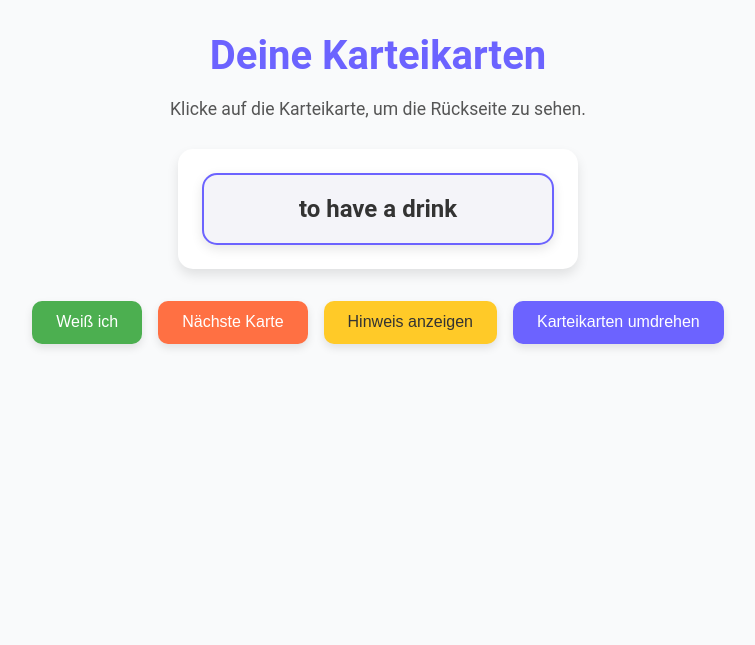
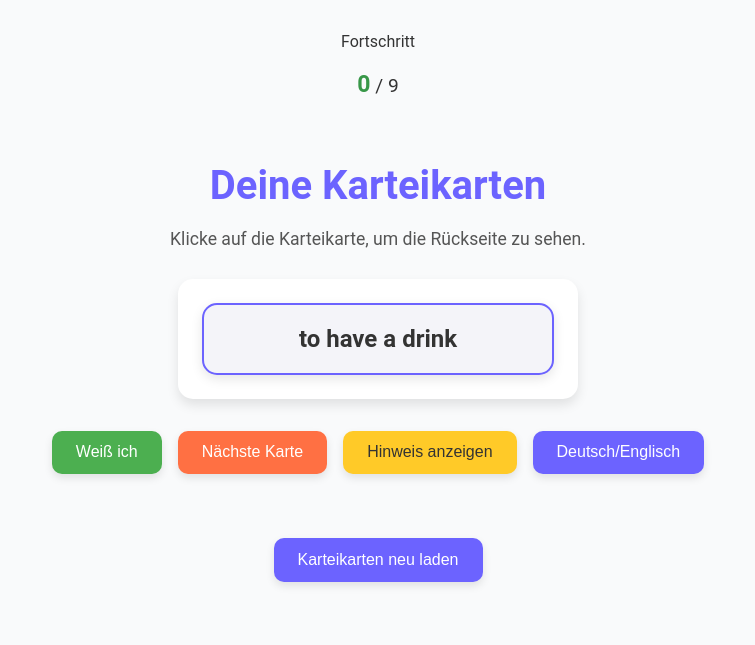
Before and after one commit to User11377/User11377.github.io, a Python web app: template Projects/learnAPP/templates/index.html in a window 1280 px wide. Shown: the part 139-784 px from the top of the page, without its empty margins (262-1017 px from the left). Run offline with Jinja, Linux system fonts and the light colour scheme; the template is opened without the code that fills it, so the values that code supplies are empty.

Commit message:
JM Learning update

```diff
--- a/Projects/learnAPP/templates/index.html
+++ b/Projects/learnAPP/templates/index.html
@@ -8,6 +8,7 @@
     <script>
         document.addEventListener("DOMContentLoaded", async function() {
             let flashcards = [];
+            let knowingFlashcards = [];
 
             // Lade die JSON-Datei mit den Karteikarten
             async function loadFlashcards() {
@@ -15,6 +16,7 @@
                     const response = await fetch("../flashcards.json");
                     flashcards = await response.json();
                     renderCard();
+                    updateProgress();
                 } catch (error) {
                     console.error("Fehler beim Laden der Karteikarten:", error);
                 }
@@ -27,14 +29,21 @@
             const nextButton = document.getElementById("next-card");
             const hintButton = document.getElementById("hint-button");
             const hintContainer = document.getElementById("hint");
+            const progressCount = document.getElementById("progress-count");
+            const totalCount = document.getElementById("total-count");
 
             function renderCard() {
                 if (flashcards.length > 0) {
                     cardContainer.innerHTML = `<div class="card">${showingFront ? flashcards[currentIndex][0] : flashcards[currentIndex][2]}</div>`;
                     hintContainer.innerHTML = ""; // Clear hint when rendering a new card
                 } else {
-                    cardContainer.innerHTML = "<div class='card'>Keine Daten geladen</div>";
+                    cardContainer.innerHTML = "<div class='card'>Alle Karteikarten gelernt!</div>";
                 }
+            }
+
+            function updateProgress() {
+                progressCount.textContent = knowingFlashcards.length;
+                totalCount.textContent = flashcards.length + knowingFlashcards.length;
             }
 
             cardContainer.addEventListener("click", function() {
@@ -54,14 +63,17 @@
                 }
             });
 
-            await loadFlashcards();
-
-            // Buttons und Event-Listener für die Buttons und neue Array-Elemente
             const knowButton = document.getElementById("know");
 
-            let knowingFlashcards = [];
+            knowButton.addEventListener("click", function() {
+                if (flashcards.length === 0) {
+                    return;
+                }
+                if (flashcards.length === 0) {
+                    return;
+                }
 
-            knowButton.addEventListener("click", function() {
+
                 knowingFlashcards.push(flashcards[currentIndex]);
                 flashcards.splice(currentIndex, 1);
                 if (flashcards.length === 0) {
@@ -70,6 +82,7 @@
                     currentIndex = currentIndex % flashcards.length;
                     renderCard();
                 }
+                updateProgress();
             });
 
             const turnCardsButton = document.getElementById("turnCards");
@@ -81,6 +94,15 @@
                 }
                 renderCard();
             });
+
+            const reloadButton = document.getElementById("reloadCards");
+
+            reloadButton.addEventListener("click", function() {
+                knowingFlashcards = [];
+                loadFlashcards();
+            });
+
+            await loadFlashcards();
         });
     </script>
 </head>
@@ -89,6 +111,15 @@
         <div class="container">
             <h1>JM Learning</h1>
             <p>Deine persönliche Lernplattform</p>
+        </div>
+    </section>
+
+    <section>
+        <div class="main-content">
+            Fortschritt
+            <div id="progress-container" class="progress-container">
+                <span class="progressCount" id="progress-count">0</span> / <span id="total-count">0</span>
+            </div>
         </div>
     </section>
 
@@ -104,9 +135,15 @@
                 <button id="know" class="button know">Weiß ich</button>
                 <button id="next-card" class="button next-card">Nächste Karte</button>
                 <button id="hint-button" class="button hint">Hinweis anzeigen</button>
-                <button id="turnCards" class="button">Karteikarten umdrehen</button>
+                <button id="turnCards" class="button">Deutsch/Englisch</button>
             </div>
         </div>
+
+        <section class="main-content">
+            <div class="controls">
+                <button class="button" id="reloadCards">Karteikarten neu laden</button>
+            </div>
+        </section>
     </section>
 </body>
 </html>
--- a/Projects/learnAPP/templates/styles.css
+++ b/Projects/learnAPP/templates/styles.css
@@ -182,6 +182,33 @@ body {
     color: #333;
 }
 
+.progress-container {
+    margin-top: 20px;
+    font-size: 1.2em;
+}
+
+.progress-boxes {
+    display: flex;
+    gap: 5px;
+    margin-top: 10px;
+}
+
+.progress-box {
+    width: 20px;
+    height: 20px;
+    background-color: #ccc;
+    border: 1px solid #999;
+}
+
+.progress-box.known {
+    background-color: green;
+}
+.progressCount{
+    font-size: 1.2em;
+    color: #389748;
+    font-weight: bold;
+}
+
 /* Responsive Design */
 @media (max-width: 768px) {
     .controls {
```
